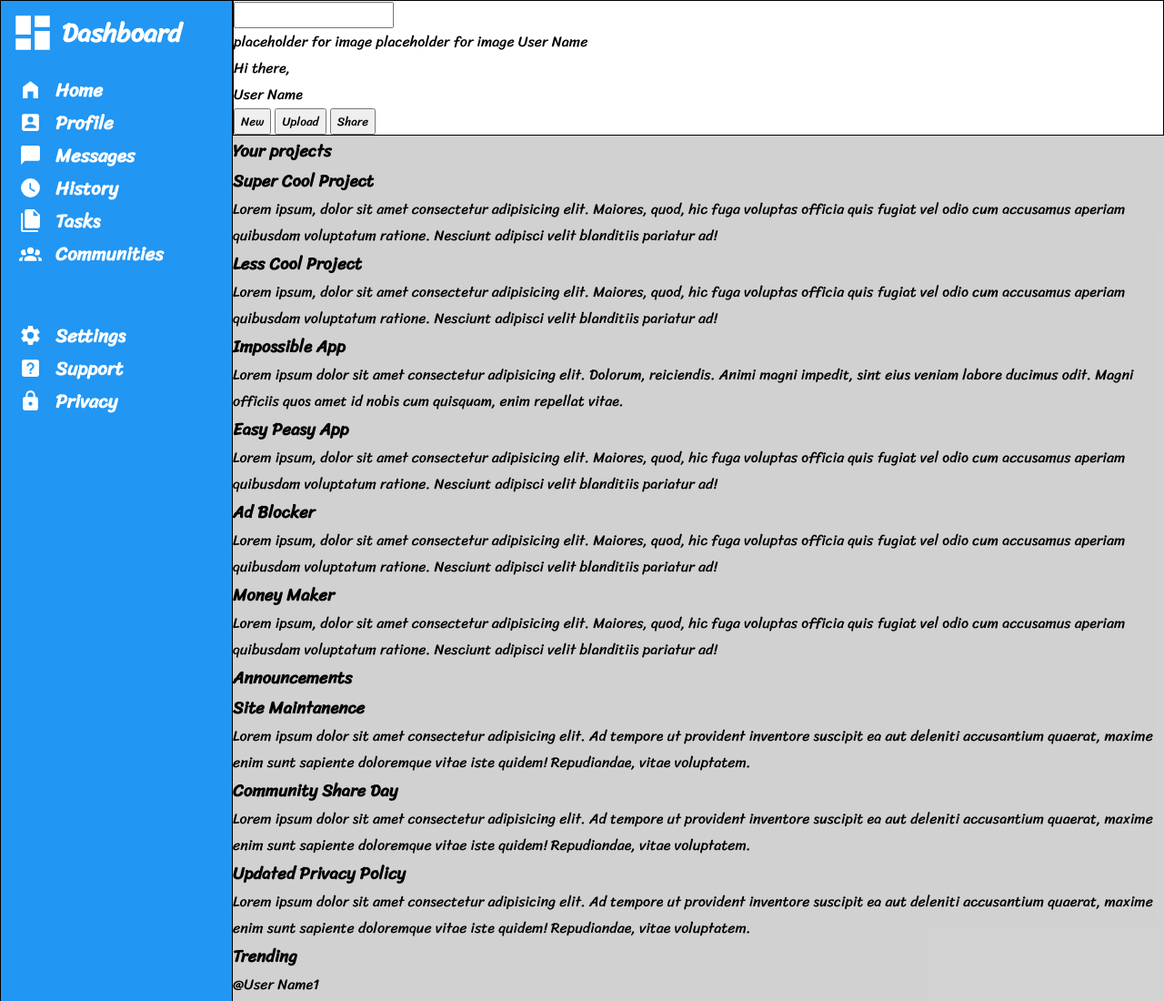
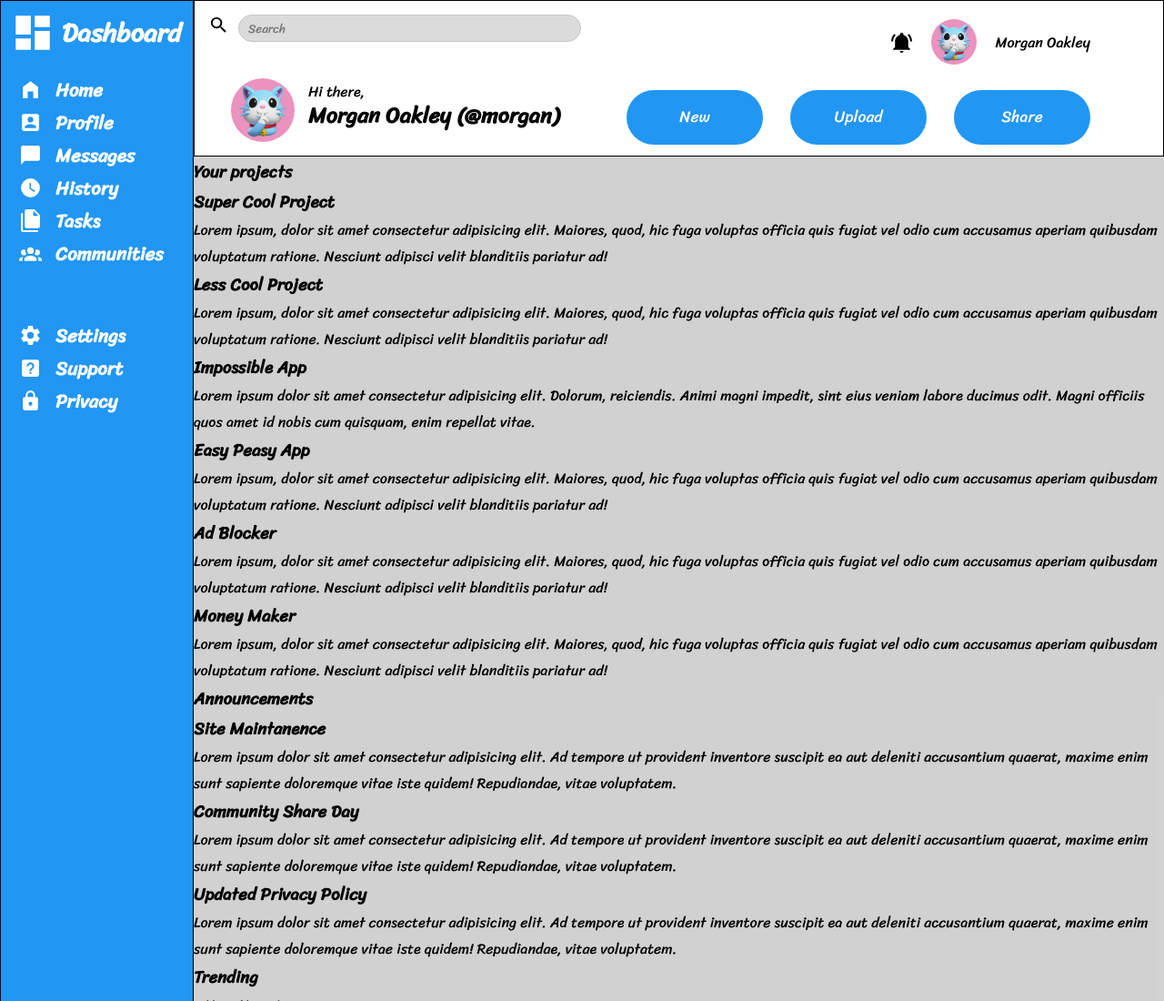
Before and after one commit to BelalHashem007/Admin-Dashboard, a plain HTML site: page index.html in a window 1280 px wide. Shown: the top 1100 px of the page at 91% size. Drawn offline with Linux system fonts and the light colour scheme; a web font is replaced by a local one.

Commit message:
Finished the layout and styling of the heading.

```diff
--- a/index.html
+++ b/index.html
@@ -61,18 +61,20 @@
         </div>
         <div class="header">
             <div class="search">
-                <input type="search" id="search-bar">
+                <p style="background: no-repeat url(image/header/magnify.svg); width: 25px; height: 25px;"></p>
+                <input type="search" id="search-bar" placeholder="Search" maxlength="80">
             </div>
             <div class="header-info">
-                <span>placeholder for image</span>
-                <span>placeholder for image</span>
-                <span>User Name </span>
+                <p style="background: no-repeat url(image/header/notification-bell.svg); width: 25px; height: 25px;"></p>
+                <img src="image/header/avatar/hush-cat.jpg" alt="hush-cat" style="height: 50px; width: 50px; border-radius: 50%;">
+                <p>Morgan Oakley</p>
             </div>
-            <div class="header-logo">
+            <div class="header-avatar">
+                <img src="image/header/avatar/hush-cat.jpg" alt="hush-cat" style="height: 70px; width: 70px; border-radius: 50%;">
                 <p>Hi there,</p>
-                <p>User Name</p>
+                <p>Morgan Oakley (@morgan)</p>
             </div>
-            <div class="header-icons">
+            <div class="header-btns">
                 <button class="btn new">New</button>
                 <button class="btn upload">Upload</button>
                 <button class="btn share">Share</button>
--- a/styles.css
+++ b/styles.css
@@ -2,6 +2,7 @@
     margin: 0;
     box-sizing: border-box;
     font-family: 'Sriracha';
+    padding: 0;
 }
 .dashboard {
     background-color: #2196F3;
@@ -11,9 +12,6 @@
     grid-template-rows: 80px 270px 100px;
     grid-template-columns: 1fr;
     grid-area: 1/1/3/2;
-}
-.header {
-    border: 1px solid black;
 }
 .main-content {
     background-color: rgba(209, 209, 209, 0.986);
@@ -25,6 +23,7 @@
     height: 100vh;
 }
 .dashboard-title {
+    display: flex;
     padding: 10px;
 }
 .dashboard-title svg {
@@ -45,11 +44,75 @@
     padding-left: 20px;
     display: flex;
 }
-.dashboard-title {
-    display: flex;
-}
 .dashboard-nav p , .dashboard-settings p{
     margin-left: 15px;
     font-size: 1.3rem;
     font-weight: bold;
 }
+.header {
+    border: 1px solid black;
+    display: grid;
+    grid-template-columns: 1fr 1fr;
+    grid-template-rows: 1fr 1fr;
+    column-gap: 50px;
+}
+.header .search {
+    display: flex;
+    margin: 15px 0 15px 15px;
+    gap: 10px;
+}
+#search-bar {
+    width: max(100%,150px);
+    height: 30px;
+    border-radius: 15px;
+    border: 1px solid #c7c3c3;
+    background-color: #dbdbdb;
+    padding: 5px 0 5px 10px;
+}
+.header .header-info {
+    display: flex;
+    padding-left: 80px;
+    gap: 20px;
+    align-items: center;
+    justify-self: end;
+    margin-right: 80px;
+    padding-top: 5px;
+}
+.header .header-avatar{
+    display: grid;
+    grid-template-columns: 85px 300px;
+    grid-template-rows: 20px 55px ;
+    margin-left: 40px;
+    margin-bottom: 10px;
+}
+.header-avatar img {
+    grid-area: 1/1/3/2;
+}
+.header-avatar >p:last-child {
+    font-size: 1.5rem;
+    font-weight: bold;
+}
+.header-btns {
+    justify-self: end;
+    align-self: center;
+    margin-right: 80px;
+    display: flex;
+    flex-wrap: nowrap;
+}
+.btn {
+    color: white;
+    background-color: #2196F3;
+    height: 60px;
+    width: 150px;
+    border-radius: 35px;
+    border: none;
+    font-size: 1.1rem;
+}
+.btn:hover {
+    opacity: 0.8;
+    box-shadow: 0 2px 3px black;
+    cursor: pointer;
+}
+button + button {
+    margin-left: 30px;
+}
```
Also changed, not shown: image/header/avatar/hush-cat.jpg (added), image/header/magnify.svg (added), image/header/notification-bell.svg (added).
